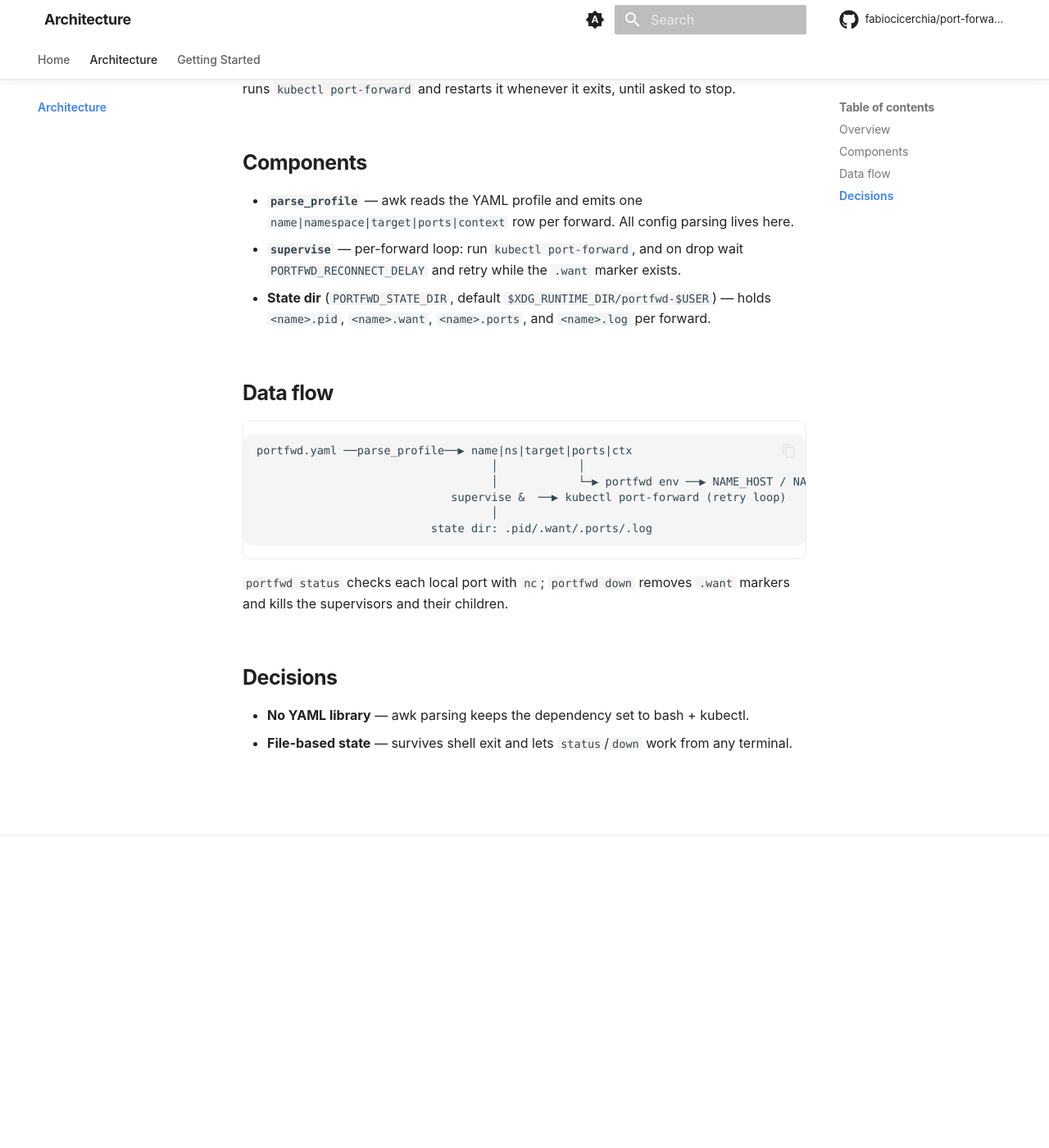
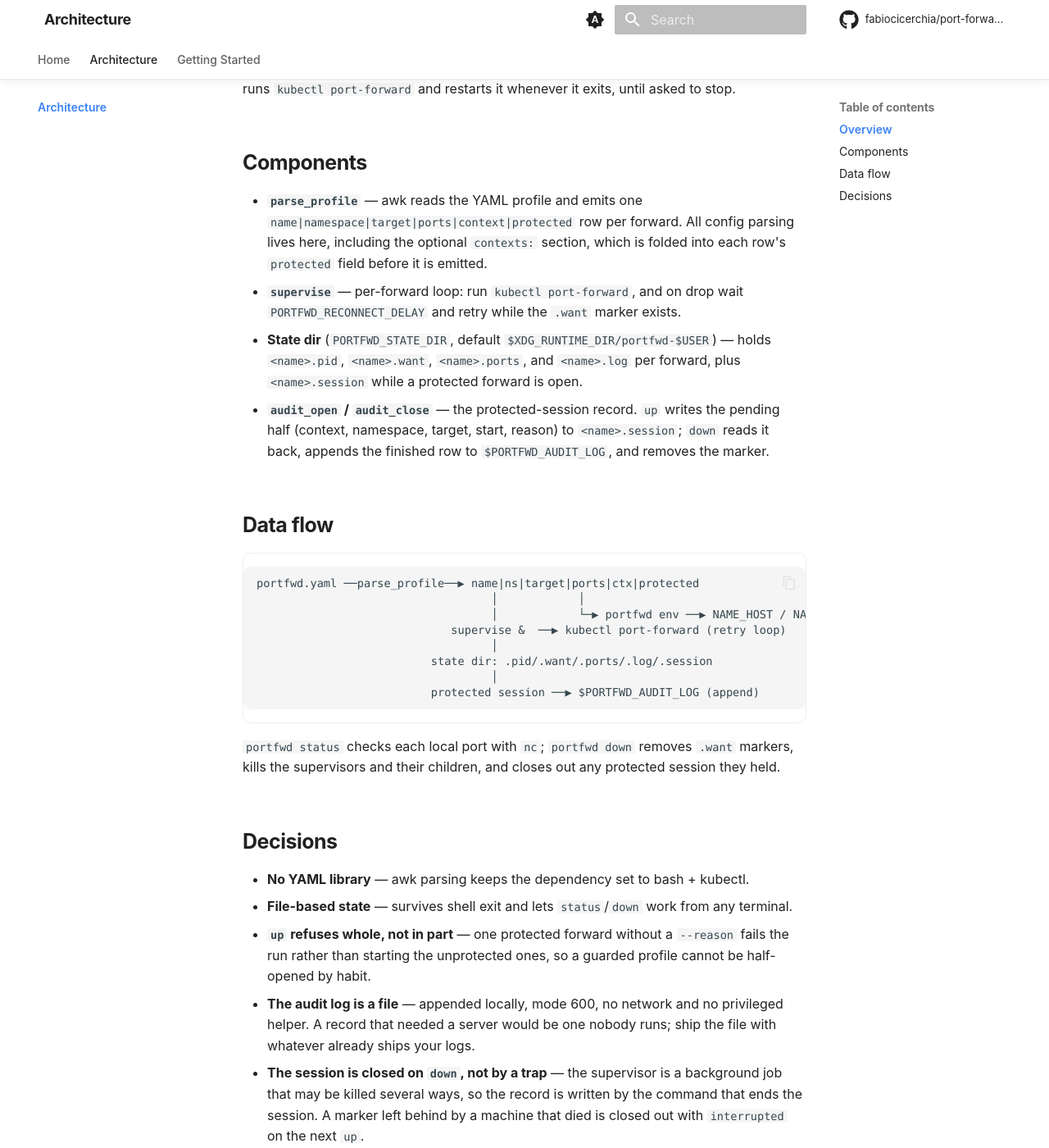
Before and after one commit to fabiocicerchia/port-forward-manager, an MkDocs documentation site: the page built from docs/architecture.md, in a window 1280 px wide and 1400 px high, scrolled down 317 px. Shown: the whole window at 82% size. Built offline with MkDocs 1.6.1 and Material for MkDocs 9.7.7, drawn with Linux system fonts in a browser that asks for light colours; comment, search, counter and statistics services are not loaded.

Commit message:
feat(guard): protected forwards need a reason, and each session is logged
kubectl port-forward leaves no trail: nothing records that someone opened a
tunnel into the production database at 02:00, or why. Mark a forward — or a
whole kube context — `protected: true` and portfwd asks for the reason and
keeps the record itself.

  contexts:
    - name: prod
      protected: true
  forwards:
    - name: prod-db
      target: svc/postgres
      ports: "15432:5432"
      context: prod

`portfwd up` on such a profile exits 77 until given `--reason "<why>"`. The run
is refused whole rather than in part, so a profile that names production cannot
be half-opened by habit. When the session ends, `portfwd down` appends one
tab-separated line — context, namespace, target, user, start, end, reason — to
$PORTFWD_AUDIT_LOG (default ~/.local/state/portfwd/protected.log, mode 600). A
session cut short with the machine is closed out with `interrupted` as its end
on the next `up`.

No server, no daemon, no privileged helper: the log is a file on disk, to keep,
rotate, or ship wherever the team already ships logs.

The `contexts:` section is folded into each row's `protected` field inside
parse_profile, so config is still read in exactly one place.

Co-Authored-By: Claude Opus 5 <noreply@anthropic.com>
Claude-Session: https://claude.ai/code/session_01BeNUEtnRau6EadL14zDFxV

````diff
--- a/docs/architecture.md
+++ b/docs/architecture.md
@@ -12,29 +12,48 @@ exits, until asked to stop.
 ## Components
 
 - **`parse_profile`** — awk reads the YAML profile and emits one
-  `name|namespace|target|ports|context` row per forward. All config parsing
-  lives here.
+  `name|namespace|target|ports|context|protected` row per forward. All config
+  parsing lives here, including the optional `contexts:` section, which is
+  folded into each row's `protected` field before it is emitted.
 - **`supervise`** — per-forward loop: run `kubectl port-forward`, and on drop
   wait `PORTFWD_RECONNECT_DELAY` and retry while the `.want` marker exists.
 - **State dir** (`PORTFWD_STATE_DIR`, default `$XDG_RUNTIME_DIR/portfwd-$USER`) — holds
-  `<name>.pid`, `<name>.want`, `<name>.ports`, and `<name>.log` per forward.
+  `<name>.pid`, `<name>.want`, `<name>.ports`, and `<name>.log` per forward,
+  plus `<name>.session` while a protected forward is open.
+- **`audit_open` / `audit_close`** — the protected-session record. `up` writes
+  the pending half (context, namespace, target, start, reason) to
+  `<name>.session`; `down` reads it back, appends the finished row to
+  `$PORTFWD_AUDIT_LOG`, and removes the marker.
 
 ## Data flow
 
 ```text
-portfwd.yaml ──parse_profile──▶ name|ns|target|ports|ctx
+portfwd.yaml ──parse_profile──▶ name|ns|target|ports|ctx|protected
                                    │            │
                                    │            └─▶ portfwd env ──▶ NAME_HOST / NAME_PORT
                              supervise &  ──▶ kubectl port-forward (retry loop)
                                    │
-                          state dir: .pid/.want/.ports/.log
+                          state dir: .pid/.want/.ports/.log/.session
+                                   │
+                          protected session ──▶ $PORTFWD_AUDIT_LOG (append)
 ```
 
 `portfwd status` checks each local port with `nc`; `portfwd down` removes `.want`
-markers and kills the supervisors and their children.
+markers, kills the supervisors and their children, and closes out any protected
+session they held.
 
 ## Decisions
 
 - **No YAML library** — awk parsing keeps the dependency set to bash + kubectl.
 - **File-based state** — survives shell exit and lets `status`/`down` work from
   any terminal.
+- **`up` refuses whole, not in part** — one protected forward without a
+  `--reason` fails the run rather than starting the unprotected ones, so a
+  guarded profile cannot be half-opened by habit.
+- **The audit log is a file** — appended locally, mode 600, no network and no
+  privileged helper. A record that needed a server would be one nobody runs;
+  ship the file with whatever already ships your logs.
+- **The session is closed on `down`, not by a trap** — the supervisor is a
+  background job that may be killed several ways, so the record is written by
+  the command that ends the session. A marker left behind by a machine that
+  died is closed out with `interrupted` on the next `up`.
````
Also changed, not shown: README.md (+52 -0 lines), docs/getting-started.md (+29 -1 lines), examples/README.md (+2 -0 lines), examples/protected/README.md (added, +51 -0 lines), portfwd.example.yaml (+20 -0 lines), 5 other files.
